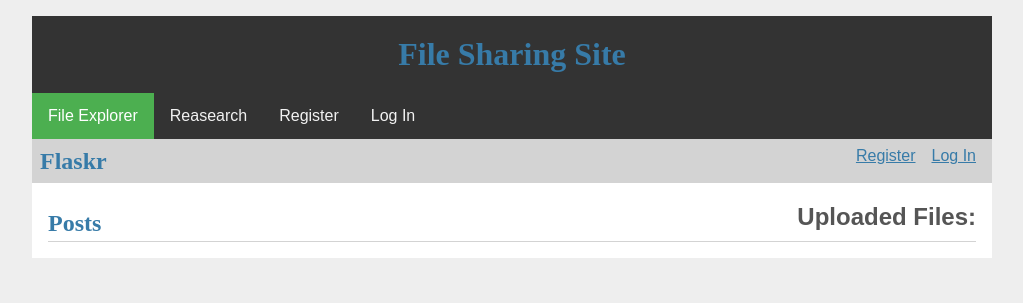
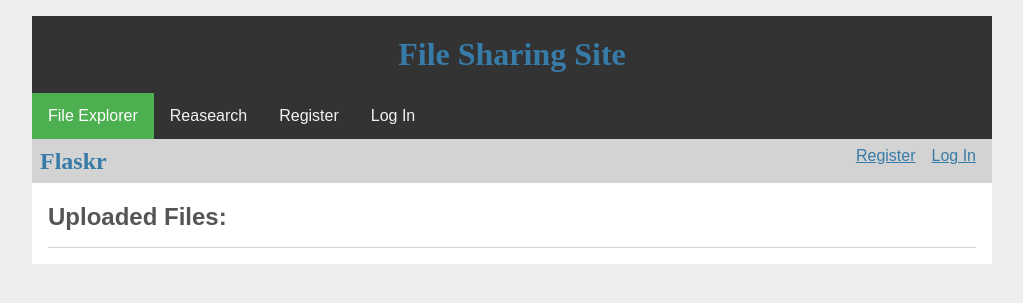
Before and after one commit to Daniel-Ayz/Psagotathon-FileDrive, a Flask app: page / in a window 1280 px wide. Shown: the top 303 px of the page, without its empty margins (128-1151 px from the left). Run offline with Flask 3, Linux system fonts and the light colour scheme; parts of the project's set-up code (start-up, migrations or seed data) failed here and were passed over.

Commit message:
fixed home page

```diff
--- a/flaskr/templates/home.html
+++ b/flaskr/templates/home.html
@@ -163,10 +163,19 @@
     {% extends 'base.html' %}
 
     {% block header %}
-      <h1>{% block title %}Posts{% endblock %}</h1>
+     <!-- Uploaded files -->
+    <div>
+    <h2>Uploaded Files:</h2>
+    <ul> {% for file in files %} <li>
+      <div class="file-name"><a href="{{ url_for('filemanager.view_file', filename=file) }}">{{ file }}</a></div>
+    </li> {% endfor %} </ul>
+    </div>
+    <h1></h1>
       {% if g.user %}
        <!-- Form -->
         <form action="/upload" method="post" enctype="multipart/form-data">
+              <h1>{% block title %}Upload{% endblock %}</h1>
+
           <label for="file">Select a file:</label>
           <input type="file" name="file" id="file">
           <br>
@@ -179,11 +188,7 @@
 
 
 
-    <!-- Uploaded files -->
-    <h2>Uploaded Files:</h2>
-    <ul> {% for file in files %} <li>
-      <div class="file-name"><a href="{{ url_for('filemanager.view_file', filename=file) }}">{{ file }}</a></div>
-    </li> {% endfor %} </ul>
+
 
   {% endblock %}
   </body>
```
